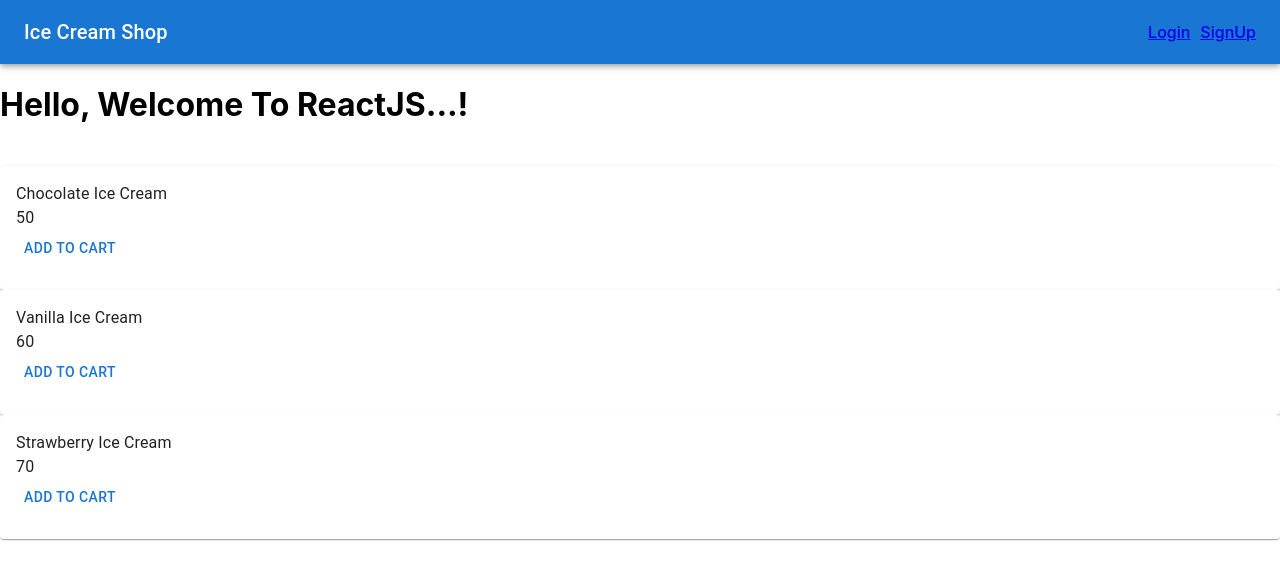
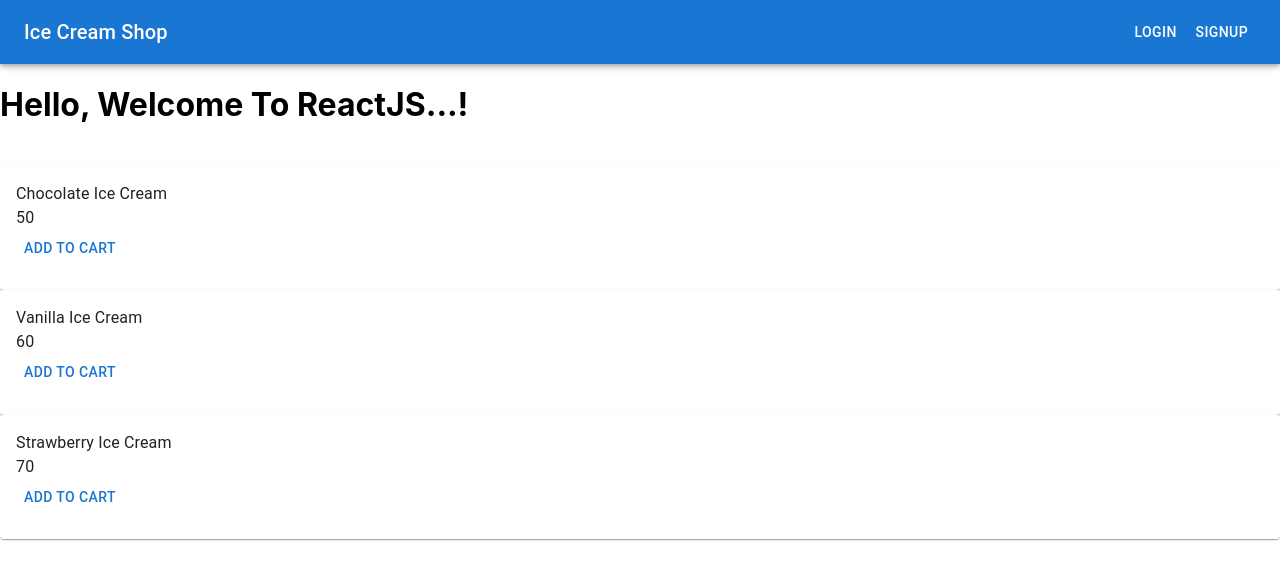
Before and after one commit to abhimkdm/icecream_shop_app, a React (Create React App) app: page / in a window 1280 px wide. Shown: the top 580 px of the page. Built offline with nearby package versions, Linux system fonts and the light colour scheme.

Commit message:
ReactJS Nav Menus Update

```diff
--- a/src/components/common/Navbar.tsx
+++ b/src/components/common/Navbar.tsx
@@ -1,18 +1,20 @@
 import AppBar from "@mui/material/AppBar";
 import Box from "@mui/material/Box";
-import { IconButton, Toolbar, Typography } from "@mui/material";
-import { NavLink, useNavigate } from "react-router-dom";
+import { Button, IconButton, Toolbar, Typography } from "@mui/material";
+import { Link, useNavigate } from "react-router-dom";
 import { useAuth } from "../Auth/AuthProvider/AuthProvider";
-import Badge, { badgeClasses } from '@mui/material/Badge';
-import ShoppingCartIcon from '@mui/icons-material/ShoppingCartOutlined';
-import { styled } from '@mui/material/styles';
+import Badge, { badgeClasses } from "@mui/material/Badge";
+import ShoppingCartIcon from "@mui/icons-material/ShoppingCartOutlined";
+import { styled } from "@mui/material/styles";
 import { useSelector } from "react-redux";
 import { RootState } from "../../store/store";
 
 export default function NavBar() {
   const navigate = useNavigate();
   const { isAuthenticated, logout } = useAuth();
-  const cartItemCount = useSelector((state : RootState) => state.cart.items.length);
+  const cartItemCount = useSelector(
+    (state: RootState) => state.cart.items.length
+  );
 
   const navStyleFn = (prop: any) => {
     const { isActive } = prop;
@@ -34,11 +36,11 @@ export default function NavBar() {
   };
 
   const CartBadge = styled(Badge)`
-  & .${badgeClasses.badge} {
-    top: -12px;
-    right: -6px;
-  }
-`;
+    & .${badgeClasses.badge} {
+      top: -12px;
+      right: -6px;
+    }
+  `;
 
   return (
     <Box sx={{ flexGrow: 1 }}>
@@ -56,16 +58,22 @@ export default function NavBar() {
 
           {!isAuthenticated ? (
             <>
-              <NavLink to={"/login"} style={navStyleFn}>
+              {/* <NavLink to={"/login"} style={navStyleFn}>
                 Login
               </NavLink>
               <NavLink to={"/signup"} style={navStyleFn}>
                 SignUp
-              </NavLink>
+              </NavLink> */}
+              <Button color="inherit" component={Link} to="/login">
+                Login
+              </Button>
+              <Button color="inherit" component={Link} to="/signup">
+                SignUp
+              </Button>
             </>
           ) : (
             <>
-              <IconButton onClick={()=> navigate("/cart")}>
+              <IconButton onClick={() => navigate("/cart")}>
                 <ShoppingCartIcon fontSize="small" />
                 <CartBadge
                   badgeContent={cartItemCount}
@@ -73,12 +81,16 @@ export default function NavBar() {
                   overlap="circular"
                 />
               </IconButton>
-              <NavLink to={"/profile"} state={navStyleFn}>
+              <Button color="inherit" component={Link} to="/profile">
                 Profile
+              </Button>
+              <Button color="inherit" onClick={logOut}>
+                Logout
+              </Button>
+              {/* <NavLink to={"/products"} state={navStyleFn}>
+                Products
               </NavLink>
-              <Typography style={{ cursor: "pointer" }} onClick={logOut}>
-                Logout
-              </Typography>
+               */}
             </>
           )}
 
```
